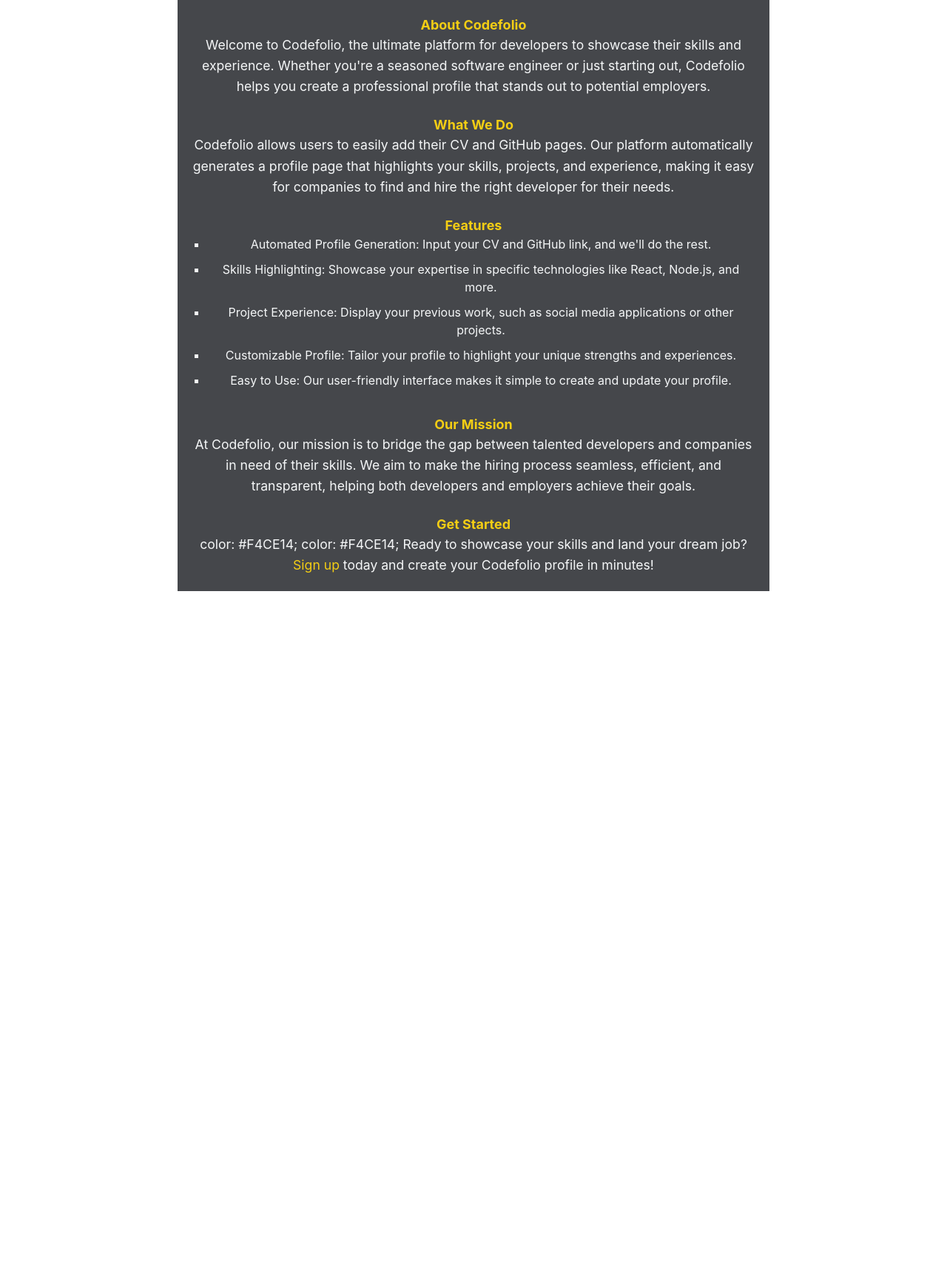
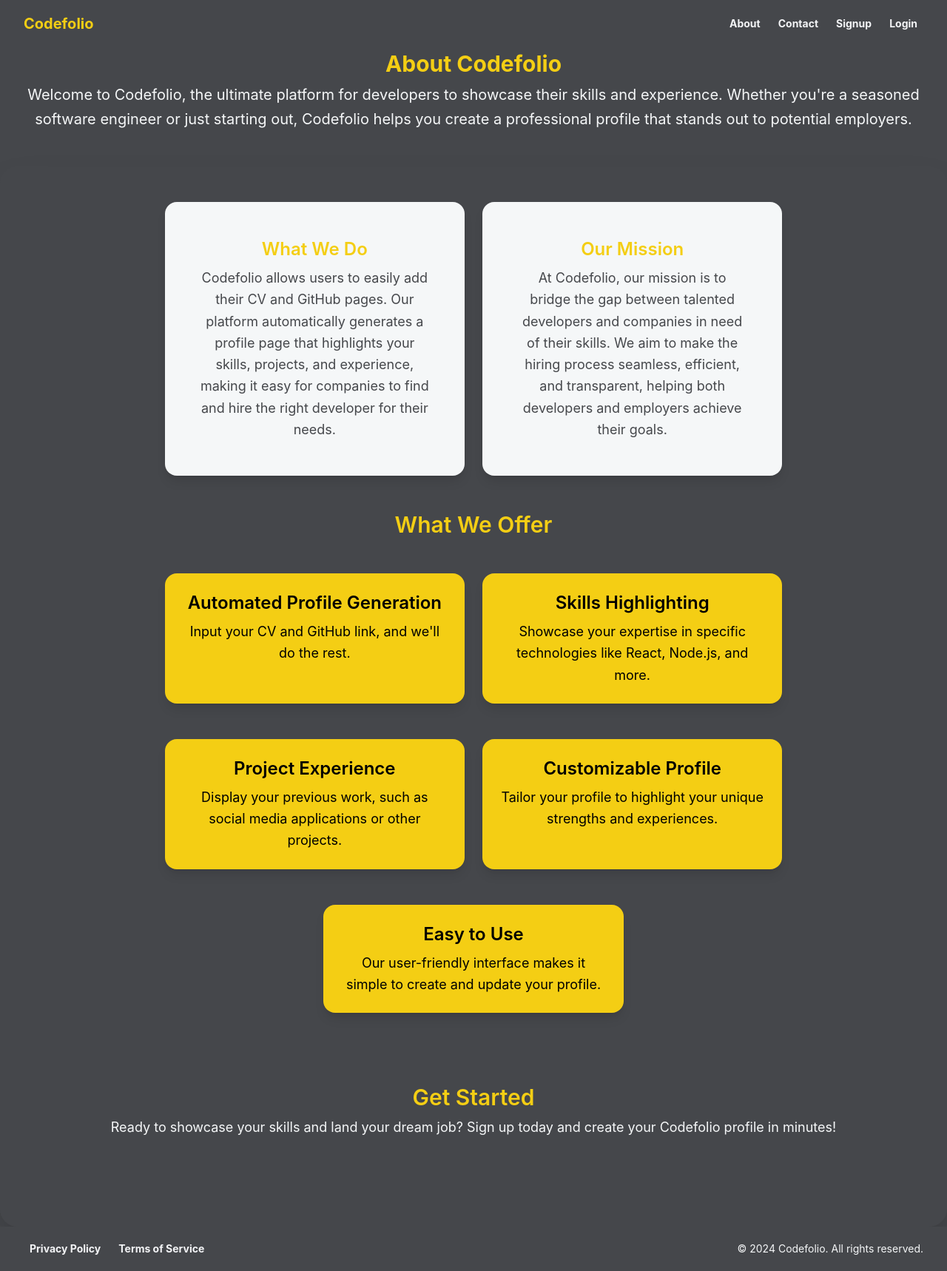
Before and after one commit to BoraKostem/CodefolioFrontend, a React (Create React App) app in the folder frontend/: page /about in a window 1280 px wide. Shown: the whole page at 74% size. Before the commit the page ends 800 px from the top, so only its background shows below. Built offline with nearby package versions, Linux system fonts and the light colour scheme.

Commit message:
About Page

```diff
--- a/frontend/src/components/Footer.jsx
+++ b/frontend/src/components/Footer.jsx
@@ -6,10 +6,9 @@ const Footer = () => {
         "text-gray-100 font-bold text-sm px-2 py-1 hover:bg-gray-100 hover:text-gray-800 rounded-lg transition duration-300";
 
     return (
-        <footer className="bg-[#45474B] text-[#F5F7F8] fixed bottom-0 w-full z-50">
+        <footer className="bg-[#45474B] text-[#F5F7F8] py-4 w-full">
             <div className="max-w-7xl mx-auto px-4 sm:px-6 lg:px-8">
-                <div className="flex items-center justify-between h-16">
-                    <div className="flex flex-row w-full justify-between">
+                <div className="flex items-center justify-between">
                     <div className="flex space-x-2">
                         <Link to="/privacy" className={footerLinksClasses}>
                             Privacy Policy
@@ -23,7 +22,6 @@ const Footer = () => {
                     </div>
                 </div>
             </div>
-            </div>
         </footer>
     );
 };
--- a/frontend/src/components/Navbars/Navbar.jsx
+++ b/frontend/src/components/Navbars/Navbar.jsx
@@ -6,7 +6,7 @@ const Navbar = () => {
 
 
     const buttonClasses =
-        "text-gray-100 font-bold text-sm px-2 py-1 hover:bg-gray-100 hover:text-gray-800 rounded-lg transition duration-300";
+        "text-gray-100 font-bold text-sm px-2 py-1 hover:bg-gray-100 hover:text-gray-800 rounded-lg transition duration-300 ";
 
     const buttons = (
         <>
@@ -27,7 +27,7 @@ const Navbar = () => {
     );
 
     return (
-        <nav className="bg-[#45474B] text-[#F5F7F8] fixed w-full">
+        <nav className="bg-[#45474B] text-[#F5F7F8] fixed w-full ">
             <div className="max-w-7xl mx-auto px-4 sm:px-6 lg:px-8">
                 <div className="flex items-center justify-between h-16">
                     <div className="flex flex-row w-full justify-between">
--- a/frontend/src/pages/About/About.jsx
+++ /dev/null
@@ -1,12 +0,0 @@
-import React from 'react';
-
-import Navbar from '../../components/Navbars/Navbar';
-import UserNavbar from '../../components/Navbars/UserNavbar';
-
-const About = () => {
-    return (
-        <div></div>
-    );
-}
-
-export default About;
--- a/frontend/src/pages/About/AboutPage.jsx
+++ b/frontend/src/pages/About/AboutPage.jsx
@@ -1,45 +1,18 @@
 import React from 'react';
-import { Link } from 'react-router-dom';
-import '../../CSS/About.css';
+import Navbar from '../../components/Navbars/Navbar';
+import Footer from '../../components/Footer';
+import AboutPageElement from './AboutPageElement';
 
-const About = () => {
+const AboutPage = () => {
     return (
-        <div className="about-container">
-            <h1>About Codefolio</h1>
-            <p>
-                Welcome to Codefolio, the ultimate platform for developers to showcase their skills and experience.
-                Whether you're a seasoned software engineer or just starting out, Codefolio helps you create a professional profile that stands out to potential employers.
-            </p>
-            <br />
-            <h2>What We Do</h2>
-            <p>
-                Codefolio allows users to easily add their CV and GitHub pages. Our platform automatically generates a profile page that highlights your skills,
-                projects, and experience, making it easy for companies to find and hire the right developer for their needs.
-            </p>
-            <br />
-            <h2>Features</h2>
-            <ul>
-                <li>Automated Profile Generation: Input your CV and GitHub link, and we'll do the rest.</li>
-                <li>Skills Highlighting: Showcase your expertise in specific technologies like React, Node.js, and more.</li>
-                <li>Project Experience: Display your previous work, such as social media applications or other projects.</li>
-                <li>Customizable Profile: Tailor your profile to highlight your unique strengths and experiences.</li>
-                <li>Easy to Use: Our user-friendly interface makes it simple to create and update your profile.</li>
-            </ul>
-            <br />
-            <h2>Our Mission</h2>
-            <p>
-                At Codefolio, our mission is to bridge the gap between talented developers and companies in need of their skills.
-                We aim to make the hiring process seamless, efficient, and transparent, helping both developers and employers achieve their goals.
-            </p>
-            <br />
-            <h2>Get Started</h2>
-            <p>
-    color: #F4CE14;
-    color: #F4CE14;
-    Ready to showcase your skills and land your dream job? < Link to="/signup" style={{ color:'#F4CE14'}}>Sign up</Link>  today and create your Codefolio profile in minutes!
-            </p>
+        <div className="min-h-screen flex flex-col">
+            <Navbar />
+            <main className="flex-grow">
+                <AboutPageElement />
+            </main>
+            <Footer />
         </div>
     );
 };
 
-export default About;
+export default AboutPage;
--- /dev/null
+++ b/frontend/src/pages/About/AboutPageElement.jsx
@@ -0,0 +1,79 @@
+import React from 'react';
+
+// Placeholder image URLs (replace with your actual image URLs)
+const computerImage = 'https://via.placeholder.com/600x400?text=Tech+Image';
+
+const AboutPageElement = () => {
+  return (
+    <div className="min-h-screen codefoliobg-gray">
+      <div className="container mx-auto px-4 pt-12 md:px-8">
+        <h1 className="cv-title text-center mb-6">About Codefolio</h1>
+        <p className="text-xl leading-relaxed mb-12 text-center codefolio-white">
+          Welcome to Codefolio, the ultimate platform for developers to showcase their skills and experience.
+          Whether you're a seasoned software engineer or just starting out, Codefolio helps you create a professional profile that stands out to potential employers.
+        </p>
+      </div>
+
+      <div className="container mx-auto px-4 py-8 md:px-8 lg:py-12 mt-8 bg-gradient-to-r from-codefolio-gray via-codefolio-yellow to-codefolio-green rounded-3xl shadow-2xl">
+        <div className="flex flex-wrap justify-center gap-6 mb-12">
+          <div className="w-full md:w-1/2 xl:w-1/3 p-6 codefoliobg-white rounded-2xl shadow-lg hover:shadow-2xl transition-shadow duration-300 ease-in-out">
+            {//<img src={computerImage} alt="What We Do" className="w-full h-48 object-cover rounded-t-2xl" />
+            }
+            <div className="p-6">
+              <h2 className="text-2xl font-semibold mb-2 codefolio-yellow">What We Do</h2>
+              <p className="text-lg leading-relaxed codefolio-gray">
+                Codefolio allows users to easily add their CV and GitHub pages. Our platform automatically generates a profile page that highlights your skills,
+                projects, and experience, making it easy for companies to find and hire the right developer for their needs.
+              </p>
+            </div>
+          </div>
+          <div className="w-full md:w-1/2 xl:w-1/3 p-6 codefoliobg-white rounded-2xl shadow-lg hover:shadow-2xl transition-shadow duration-300 ease-in-out">
+            {//<img src={computerImage} alt="Our Mission" className="w-full h-48 object-cover rounded-t-2xl" />
+            }
+            <div className="p-6">
+              <h2 className="text-2xl font-semibold mb-2 codefolio-yellow">Our Mission</h2>
+              <p className="text-lg leading-relaxed codefolio-gray">
+                At Codefolio, our mission is to bridge the gap between talented developers and companies in need of their skills.
+                We aim to make the hiring process seamless, efficient, and transparent, helping both developers and employers achieve their goals.
+              </p>
+            </div>
+          </div>
+        </div>
+
+         {/* What We Offer Header */}
+         <div className="text-center mb-12 ">
+          <h2 className="text-3xl font-semibold mb-6 codefolio-yellow">What We Offer</h2>
+        </div>
+
+        <div className="flex flex-wrap justify-center gap-6 mb-12">
+          {[
+            { title: 'Automated Profile Generation', description: 'Input your CV and GitHub link, and we\'ll do the rest.' },
+            { title: 'Skills Highlighting', description: 'Showcase your expertise in specific technologies like React, Node.js, and more.' },
+            { title: 'Project Experience', description: 'Display your previous work, such as social media applications or other projects.' },
+            { title: 'Customizable Profile', description: 'Tailor your profile to highlight your unique strengths and experiences.' },
+            { title: 'Easy to Use', description: 'Our user-friendly interface makes it simple to create and update your profile.' },
+          ].map((item, index) => (
+            <div
+              key={index}
+              className="w-full md:w-1/2 xl:w-1/3 p-6 mb-6 group codefoliobg-yellow rounded-2xl shadow-lg hover:codefoliobg-white transition-transform transform hover:scale-105 duration-300 ease-in-out"
+            >
+              <h2 className="text-2xl font-semibold mb-2 text-black group-hover:text-codefolio-yellow">{item.title}</h2>
+              <p className="text-lg leading-relaxed text-black group-hover:text-codefolio-white">{item.description}</p>
+            </div>
+          ))}
+        </div>
+
+        <div className="flex flex-wrap justify-center mb-12 relative z-10">
+          <div className="w-full p-6 text-center">
+            <h2 className="text-3xl font-semibold mb-2 codefolio-yellow">Get Started</h2>
+            <p className="text-lg leading-relaxed codefolio-white">
+              Ready to showcase your skills and land your dream job? <a href="/signup" className="text-codefolio-yellow hover:underline">Sign up</a> today and create your Codefolio profile in minutes!
+            </p>
+          </div>
+        </div>
+      </div>
+    </div>
+  );
+};
+
+export default AboutPageElement;
--- /dev/null
+++ b/frontend/src/pages/About/AboutPagee.jsx
@@ -0,0 +1,45 @@
+import React from 'react';
+import { Link } from 'react-router-dom';
+import '../../CSS/About.css';
+
+const About = () => {
+    return (
+        <div className="about-container">
+            <h1>About Codefolio</h1>
+            <p>
+                Welcome to Codefolio, the ultimate platform for developers to showcase their skills and experience.
+                Whether you're a seasoned software engineer or just starting out, Codefolio helps you create a professional profile that stands out to potential employers.
+            </p>
+            <br />
+            <h2>What We Do</h2>
+            <p>
+                Codefolio allows users to easily add their CV and GitHub pages. Our platform automatically generates a profile page that highlights your skills,
+                projects, and experience, making it easy for companies to find and hire the right developer for their needs.
+            </p>
+            <br />
+            <h2>Features</h2>
+            <ul>
+                <li>Automated Profile Generation: Input your CV and GitHub link, and we'll do the rest.</li>
+                <li>Skills Highlighting: Showcase your expertise in specific technologies like React, Node.js, and more.</li>
+                <li>Project Experience: Display your previous work, such as social media applications or other projects.</li>
+                <li>Customizable Profile: Tailor your profile to highlight your unique strengths and experiences.</li>
+                <li>Easy to Use: Our user-friendly interface makes it simple to create and update your profile.</li>
+            </ul>
+            <br />
+            <h2>Our Mission</h2>
+            <p>
+                At Codefolio, our mission is to bridge the gap between talented developers and companies in need of their skills.
+                We aim to make the hiring process seamless, efficient, and transparent, helping both developers and employers achieve their goals.
+            </p>
+            <br />
+            <h2>Get Started</h2>
+            <p>
+    color: #F4CE14;
+    color: #F4CE14;
+    Ready to showcase your skills and land your dream job? < Link to="/signup" style={{ color:'#F4CE14'}}>Sign up</Link>  today and create your Codefolio profile in minutes!
+            </p>
+        </div>
+    );
+};
+
+export default About;
```
Also changed, not shown: frontend/src/index.css (line endings or trailing spaces). Lines whose indentation alone changed are shown as unchanged.
